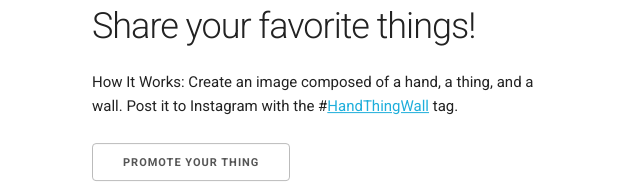
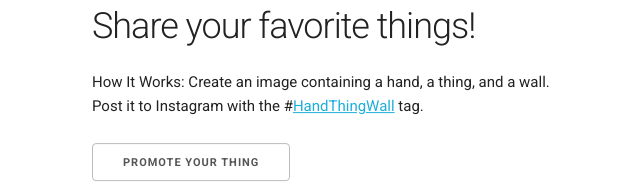
Before and after one commit to jedbridges/handthingwall, a plain HTML site: page index.html in a window 1280 px wide. Shown: the part 343-526 px from the top of the page, without its empty margins (68-708 px from the left). Drawn offline with Linux system fonts and the light colour scheme.

Commit message:
copy updates

```diff
--- a/index.html
+++ b/index.html
@@ -37,7 +37,7 @@
       <div class="one-half column">
         <h1>#<a href="https://instagram.com/explore/tags/handthingwall/">HandThingWall</a></h1>
         <h3>Share your favorite things!</h3>
-        <p>How It Works: Create an image composed of a hand, a thing, and a wall. Post it to Instagram with the #<a href="https://instagram.com/explore/tags/handthingwall/">HandThingWall</a> tag.</p>
+        <p>How It Works: Create an image containing a hand, a thing, and a wall. Post it to Instagram with the #<a href="https://instagram.com/explore/tags/handthingwall/">HandThingWall</a> tag.</p>
         <button>Promote Your Thing</button>
       </div>
     </div>
```
